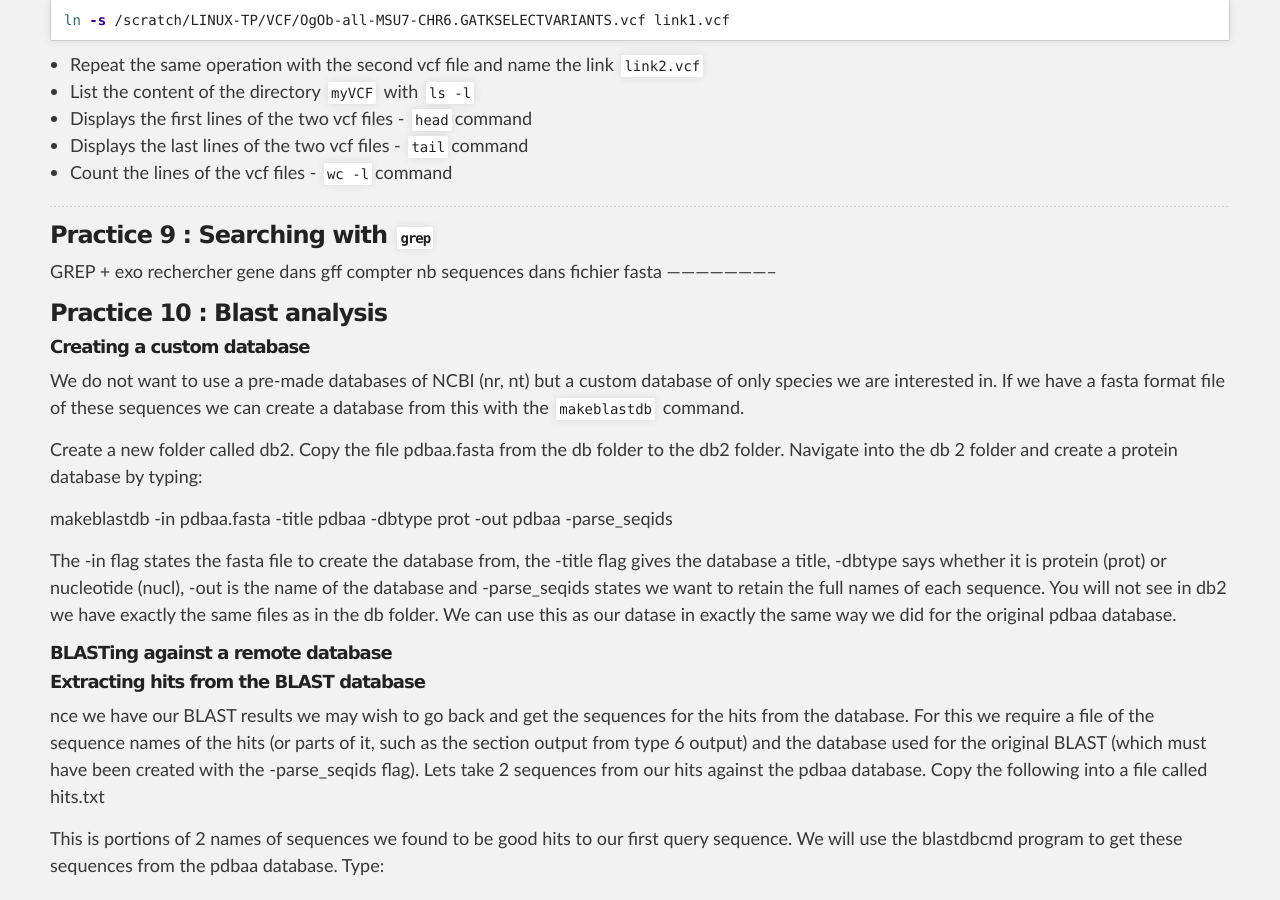
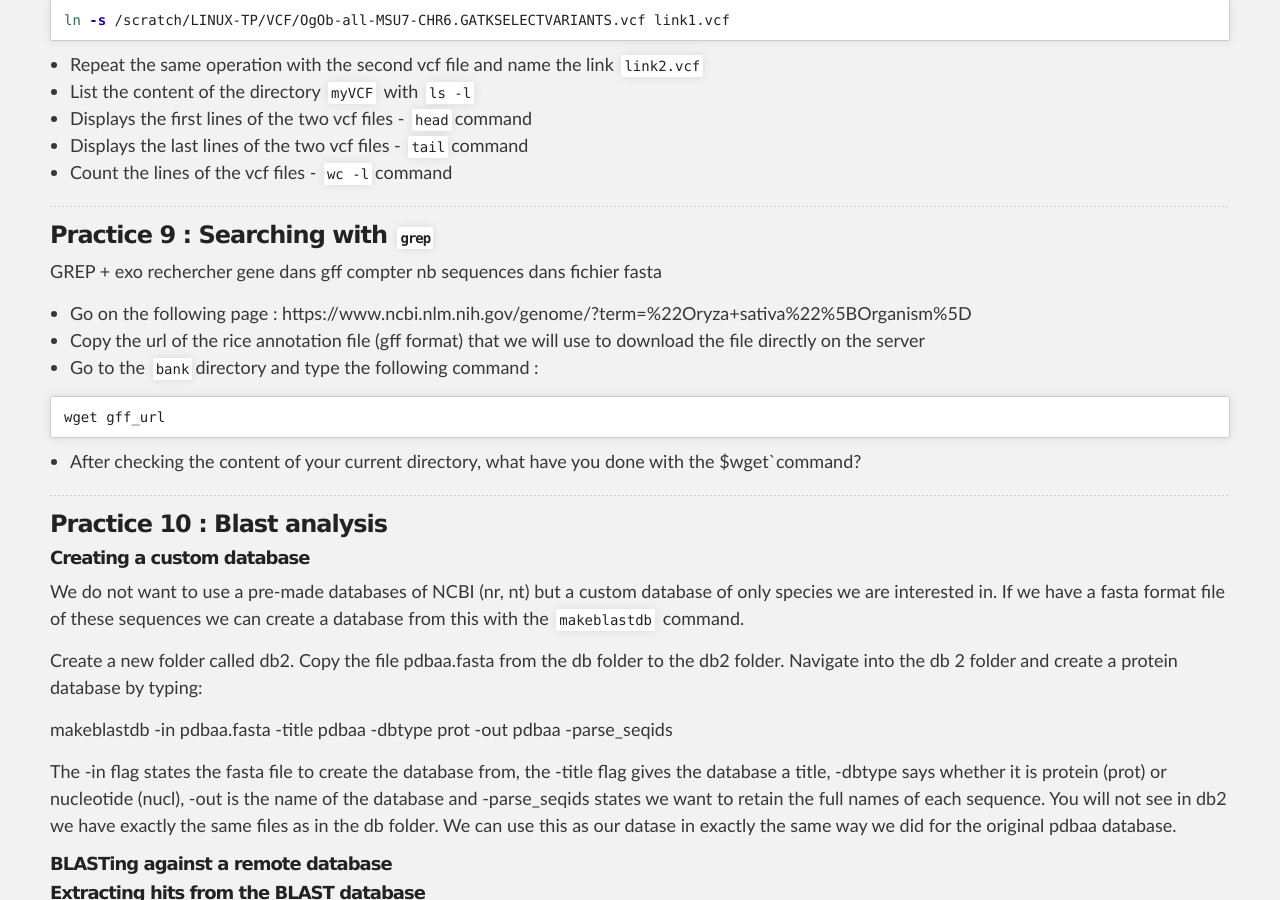
Before and after one commit to SouthGreenPlatform/trainings, a Jekyll site: the page built from _pages/linux/linuxPractice.md, in a window 1280 px wide and 900 px high, scrolled down 5630 px. Built offline with Jekyll 4.4.1, drawn with Linux system fonts in a browser that asks for light colours; nearby versions of some CDN libraries.

Commit message:
Update linuxPractice.md

```diff
--- a/_pages/linux/linuxPractice.md
+++ b/_pages/linux/linuxPractice.md
@@ -209,6 +209,16 @@ ln -s /scratch/LINUX-TP/VCF/OgOb-all-MSU7-CHR6.GATKSELECTVARIANTS.vcf link1.vcf
 ### Practice 9 : Searching with `grep`
 GREP + exo rechercher gene dans gff
 compter nb sequences dans fichier fasta
+
+* Go on the following page : https://www.ncbi.nlm.nih.gov/genome/?term=%22Oryza+sativa%22%5BOrganism%5D
+* Copy the url of the rice annotation file (gff format) that we will use to download the file directly on the server
+* Go to the `bank`directory and type the following command :
+
+{% highlight bash %}wget gff_url{% endhighlight %}
+
+* After checking the content of your current directory, what have you done with the $wget`command?
+
+
 -----------------------
 
 <a name="practice-10"></a>
```
